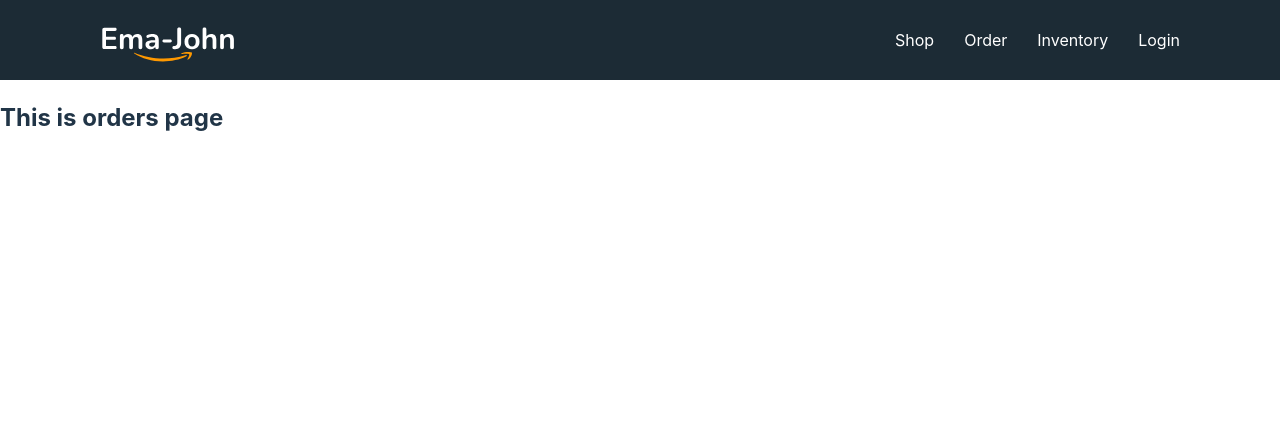
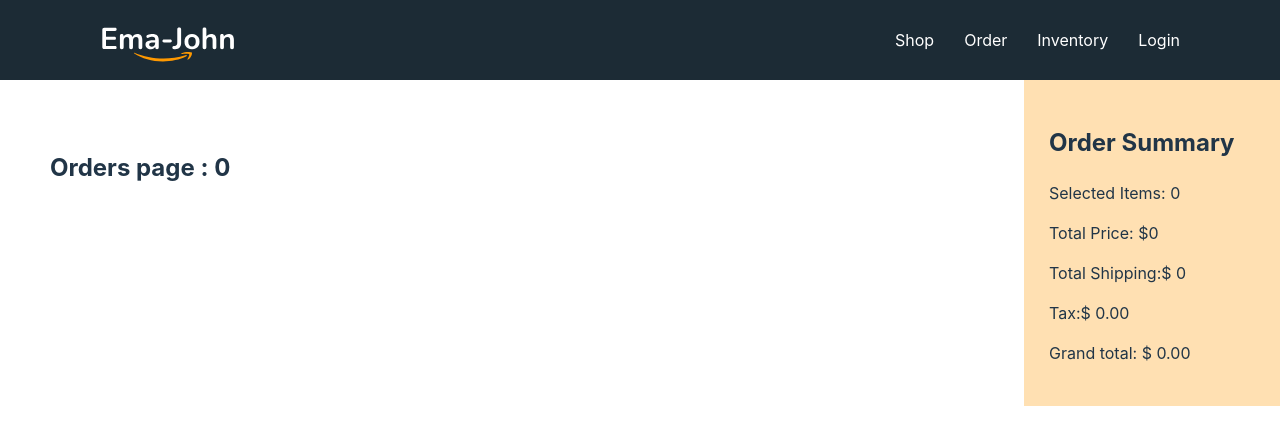
Before and after one commit to tirahman105/ema-john, a React (Vite) app: page /orders in a window 1280 px wide. Shown: the top 444 px of the page. Built offline with nearby package versions, Linux system fonts and the light colour scheme.

Commit message:
extract cart products from products data

```diff
--- a/src/components/Orders/Orders.jsx
+++ b/src/components/Orders/Orders.jsx
@@ -1,9 +1,19 @@
 import React from 'react';
+import Cart from '../Cart/Cart';
+import { useLoaderData } from 'react-router-dom';
 
 const Orders = () => {
+    const cart = useLoaderData();
+    console.log(cart);
+
     return (
-        <div>
-            <h2>This is orders page</h2>
+        <div className='shop-container'>
+            <div className="products-container">
+                <h2>Orders page : {cart.length}</h2>
+            </div>
+            <div className="cart-container">
+                <Cart cart= {cart}></Cart>
+            </div>
         </div>
     );
 };
--- /dev/null
+++ b/src/loaders/cartProductsLoader.js
@@ -0,0 +1,25 @@
+import { getShoppingCart } from "../utilities/fakedb";
+
+const cartProductsLoader = async () => {
+    const loadedProducts = await fetch('products.json');
+    const products = await loadedProducts.json();
+
+    // if cart data is in database, you have to use async await.
+
+    const storedCart = getShoppingCart();
+
+    const savedCart= [];
+    // console.log(storedCart);
+    // console.log(products);
+    for(const id in storedCart){
+        const addedProduct = products.find(pd => pd.id === id);
+        if(addedProduct){
+            const quantity = storedCart[id];
+            addedProduct.quantity= quantity;
+            savedCart.push(addedProduct);
+        }
+    }
+    return savedCart;
+}
+
+export default cartProductsLoader;
--- a/src/main.jsx
+++ b/src/main.jsx
@@ -11,6 +11,7 @@
 import Orders from './components/Orders/Orders';
 import Inventory from './components/Inventory/Inventory';
 import Login from './components/Login/Login';
+import cartProductsLoader from './loaders/cartProductsLoader';
 
 
 const router = createBrowserRouter  ([
@@ -25,7 +26,9 @@
       },
       {
         path: 'orders',
-        element: <Orders></Orders>
+        element: <Orders></Orders>,
+        // loader: () => fetch('products.json')
+        loader: cartProductsLoader
       },
       {
         path: 'inventory',
```
